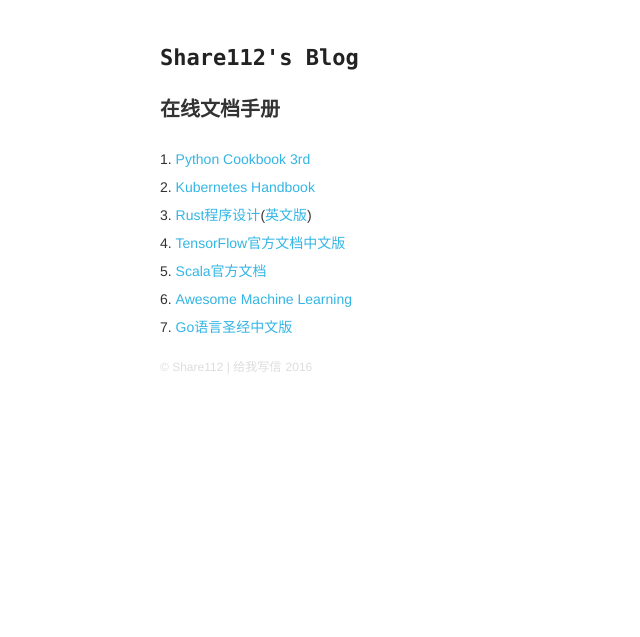
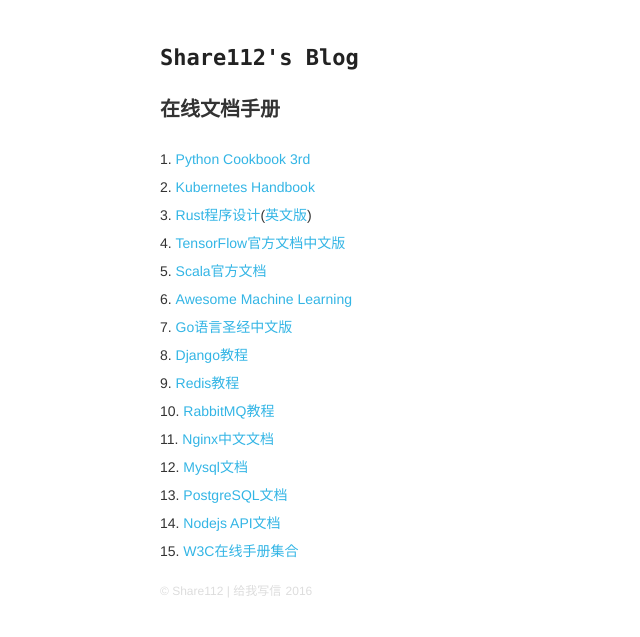
Before and after one commit to jiangruitao/jiangruitao.github.io, a Jekyll site: the page built from _posts/2017-12-25-handbooks.html, in a window 1280 px wide. Shown: the top 637 px of the page, without its empty margins (0-640 px from the left). Built offline with Jekyll 4.4.1, drawn with Linux system fonts in a browser that asks for light colours.

Commit message:
handbooks

```diff
--- a/_posts/2017-12-25-handbooks.html
+++ b/_posts/2017-12-25-handbooks.html
@@ -28,4 +28,12 @@
     5. <a href="http://docs.scala-lang.org" target="_blank">Scala官方文档</a></br>
     6. <a href="https://github.com/josephmisiti/awesome-machine-learning" target="_blank">Awesome Machine Learning</a></br>
     7. <a href="https://docs.hacknode.org/gopl-zh/" target="_blank">Go语言圣经中文版</a></br>
+    8. <a href="https://docs.djangoproject.com/en/2.0/intro/tutorial01/" target="_blank">Django教程</a></br>
+    9. <a href="http://www.yiibai.com/redis/" target="_blank">Redis教程</a></br>
+    10. <a href="http://www.rabbitmq.com/getstarted.html" target="_blank">RabbitMQ教程</a></br>
+    11. <a href="http://www.nginx.cn/doc/" target="_blank">Nginx中文文档</a></br>
+    12. <a href="http://www.yesky.com/imagesnew/software/mysql/manual_toc.html" target="_blank">Mysql文档</a></br>
+    13. <a href="http://www.postgres.cn/docs/9.6/" target="_blank">PostgreSQL文档</a></br>
+    14. <a href="http://nodejs.cn/api/" target="_blank">Nodejs API文档</a><br />
+    15. <a href="https://www.w3cschool.cn/tutorial" target="_blank">W3C在线手册集合</a><br />
 </div>
```
